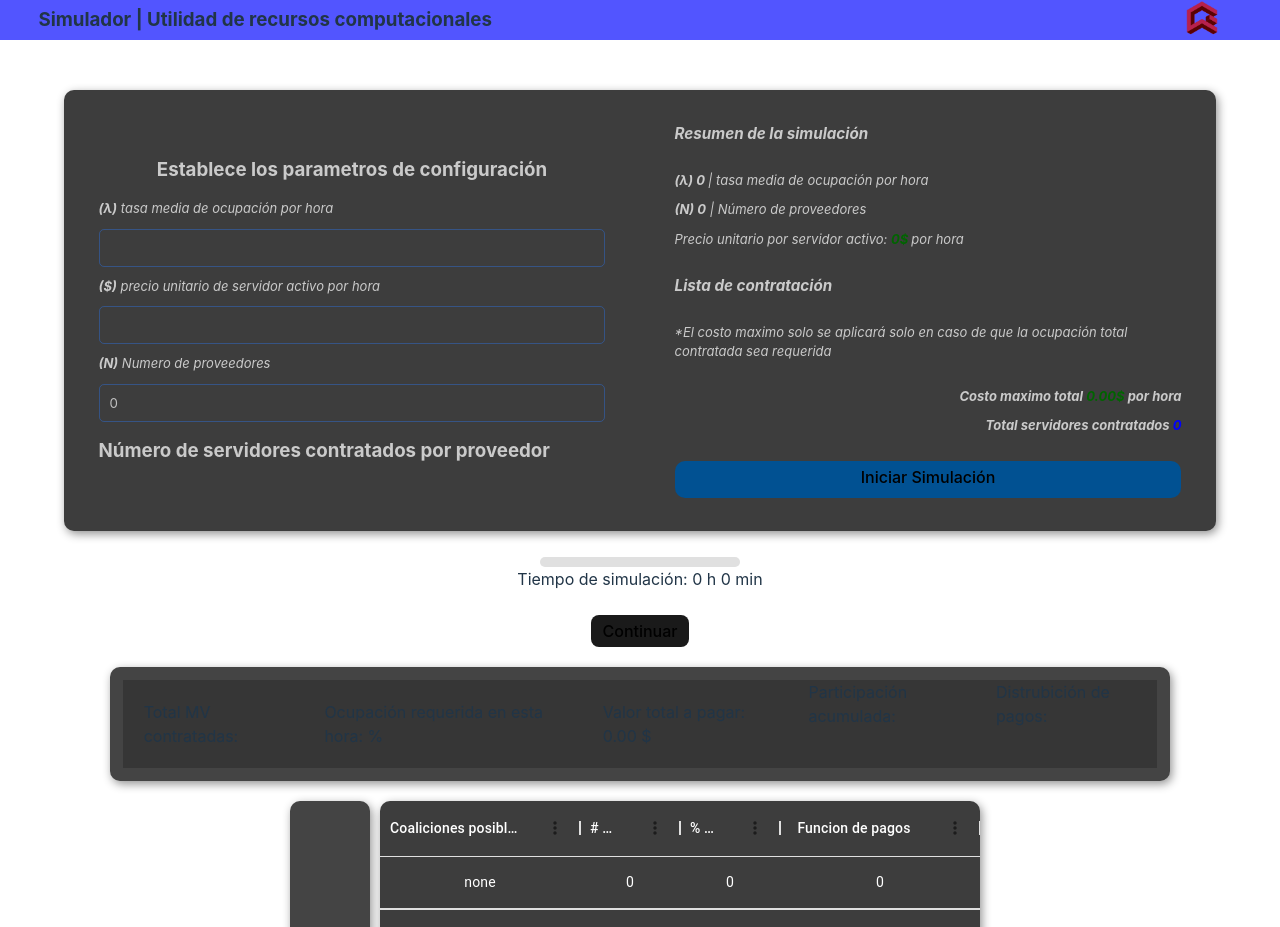
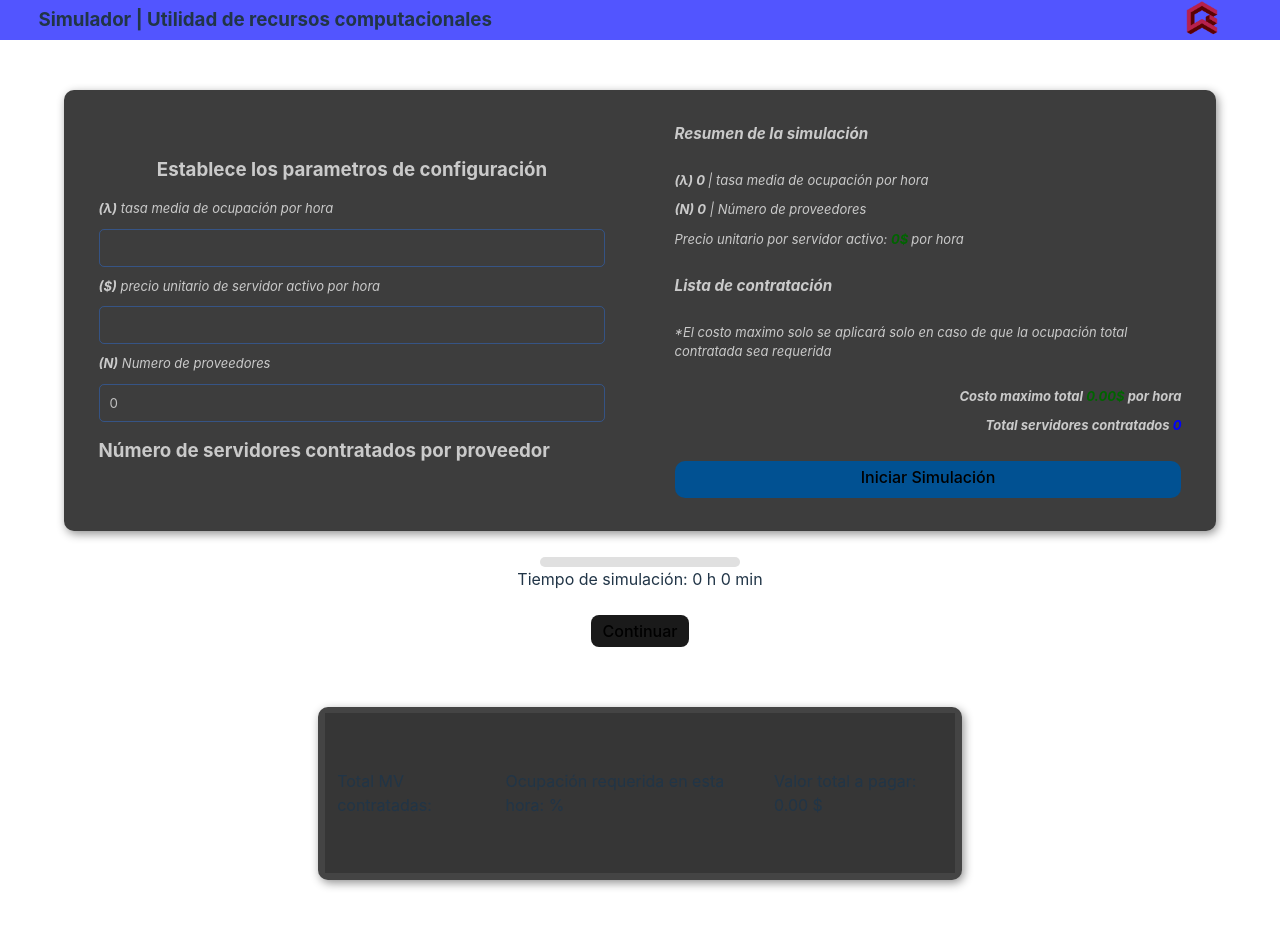
Before and after one commit to JannCarloMoreno/teoria_de_juegos, a React (Vite) app: page / in a window 1280 px wide. Shown: the top 927 px of the page. Built offline with nearby package versions, Linux system fonts and the light colour scheme.

Commit message:
change tabla acumulada

```diff
--- a/src/components/UI/templates/main/index.jsx
+++ b/src/components/UI/templates/main/index.jsx
@@ -109,14 +109,8 @@ export default function Main({ getPercentageApproval, getData }) {
   }, [percentageApproval]);
 
   const handlePartialValues = (partialValues) => {
-
-
-
-    console.log("partial values",partialValues)
-    if(partialValues.length > 1){
-
-
-
+    console.log("partial values", partialValues);
+    if (partialValues.length > 1) {
       //1 actualizar acumulador de Valor total a pagar: 0 $
       //guardad utilidad por empresa
       const auxUtilityArray = utilityArray;
@@ -167,6 +161,7 @@ export default function Main({ getPercentageApproval, getData }) {
   return (
     <section className="main">
       <section className="senate">
+        <section className="performance">
           <section className="prompt">
             <label className="totalSeats">
               Total MV contratadas: {this_totalSeats}
@@ -179,7 +174,8 @@ export default function Main({ getPercentageApproval, getData }) {
               {" "}
               Valor total a pagar: {accCost.toFixed(2)} $
             </label>
-
+          </section>
+          {getData?.numServsPorCompania && (
             <div className="totalSeats__table">
               <div className="totalSeats__table__participation">
                 <label className="totalSeats__table__title">
@@ -208,6 +204,7 @@ export default function Main({ getPercentageApproval, getData }) {
                   ))}
               </div>
             </div>
+          )}
         </section>
         <section className="data">
           {data && (
--- a/src/components/UI/templates/main/styles.css
+++ b/src/components/UI/templates/main/styles.css
@@ -1,3 +1,10 @@
+.performance {
+  display: flex;
+  align-items: center;
+  gap: 50px;
+  margin: 40px 0;
+}
+
 .totalSeats {
   height: 100%;
   display: flex;
@@ -19,7 +26,9 @@
   justify-content: space-between;
   gap: 30px;
   background: #363636;
-  padding: 0 2%;
+  padding: 1% 2%;
+  border-radius: 10px;
+  border: 10px solid #444444;
 }
 
 .totalSeats__table__participation,
@@ -27,4 +36,5 @@
   display: flex;
   flex-direction: column;
   align-items: center;
+  justify-content: center;
 }
--- a/src/components/molecules/prompt/styles.css
+++ b/src/components/molecules/prompt/styles.css
@@ -1,8 +1,9 @@
 .prompt {
+  height: 5vh;
   display: flex;
   flex-direction: row;
   align-items: center;
-  height: 11vh;
+  min-height: 160px;
   /* gap: 1em; */
   margin: 20px 0;
   padding: 1%;
```
Lines whose indentation alone changed are shown as unchanged.
